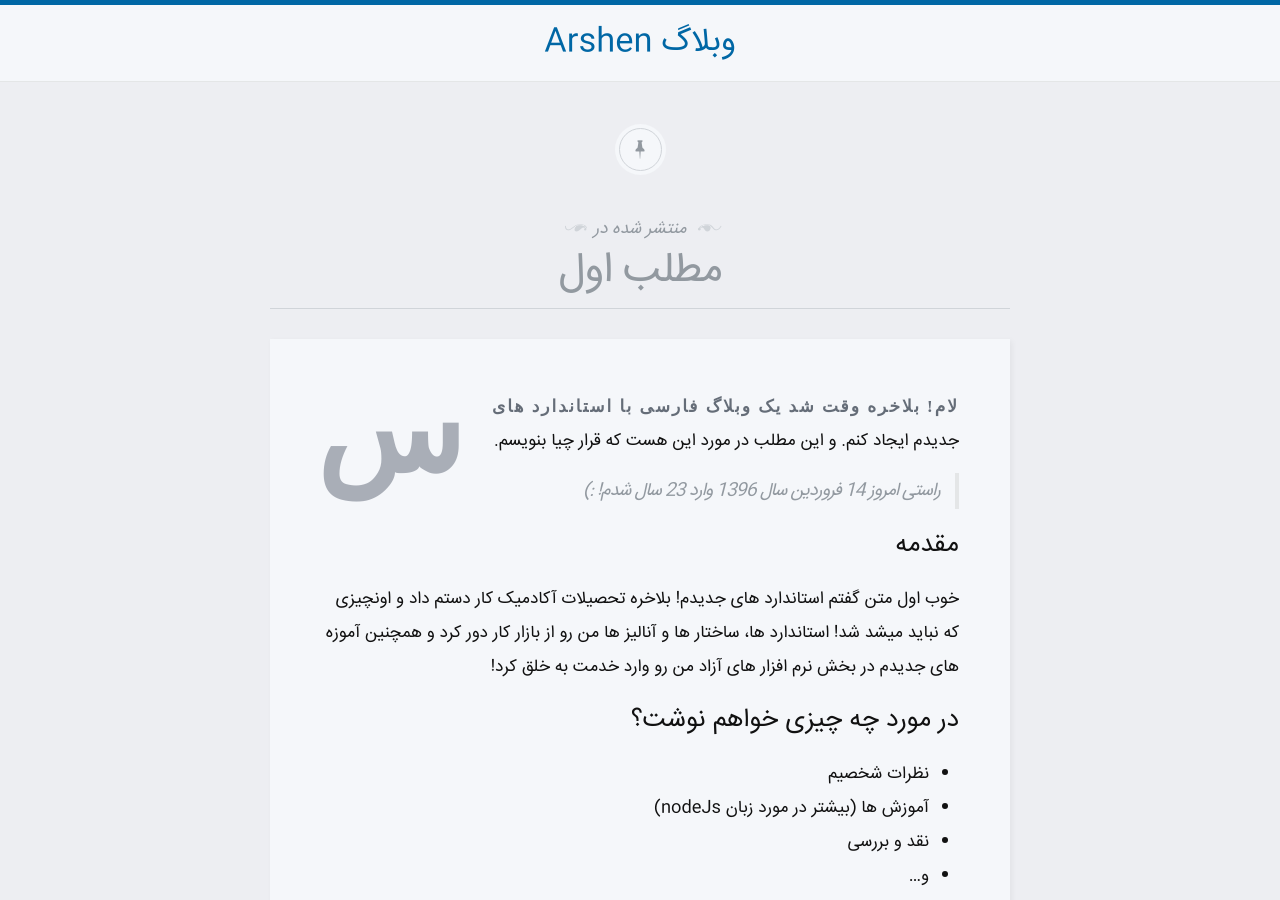
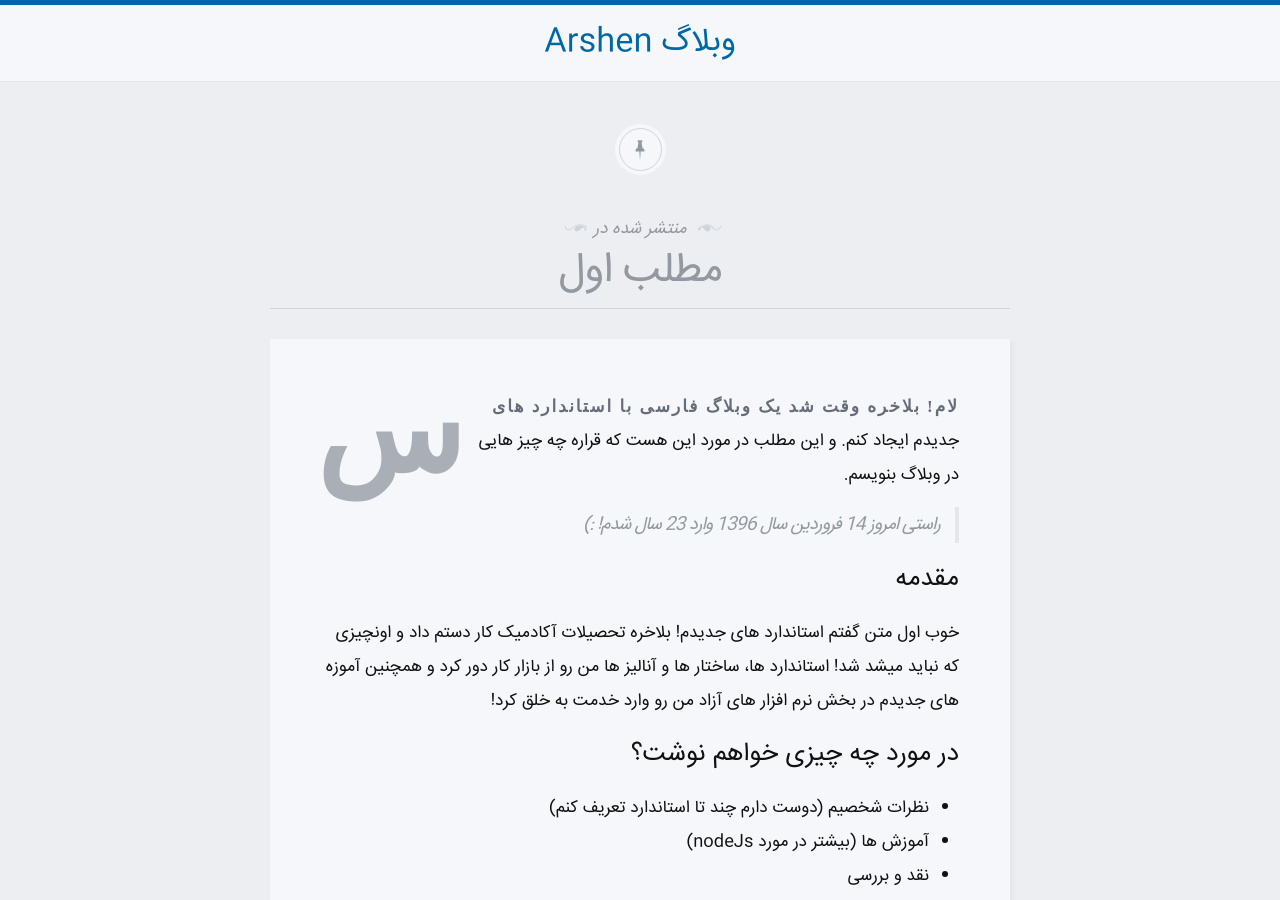
Before and after one commit to xtoolkit/blog.arshen.ir, a Jekyll site: the page built from _posts/2017-04-03-First-post.markdown, in a window 1280 px wide and 900 px high. Built offline with Jekyll 4.4.1, drawn with Linux system fonts in a browser that asks for light colours; our own code applies the rules of GitHub Pages for plain Markdown files.

Commit message:
Updated First Post

```diff
--- a/_posts/2017-04-03-First-post.markdown
+++ b/_posts/2017-04-03-First-post.markdown
@@ -13,7 +13,7 @@
 ---
 
 سلام!
-بلاخره وقت شد یک وبلاگ **فارسی** با استاندارد های جدیدم ایجاد کنم. و این مطلب در مورد این هست که قرار چیا بنویسم.
+بلاخره وقت شد یک وبلاگ **فارسی** با استاندارد های جدیدم ایجاد کنم. و این مطلب در مورد این هست که قراره چه چیز هایی در وبلاگ بنویسم.
 > راستی امروز 14 فروردین سال 1396 وارد 23 سال شدم! :)
 
 <!-- more -->
@@ -24,8 +24,8 @@
 
 ## در مورد چه چیزی خواهم نوشت؟
 
-- نظرات شخصیم
-- آموزش ها (بیشتر در مورد زبان nodeJs)
+- نظرات شخصیم (دوست دارم چند تا استاندارد تعریف کنم)
+- آموزش ها (بیشتر در مورد nodeJs)
 - نقد و بررسی
 - و...
 
```
